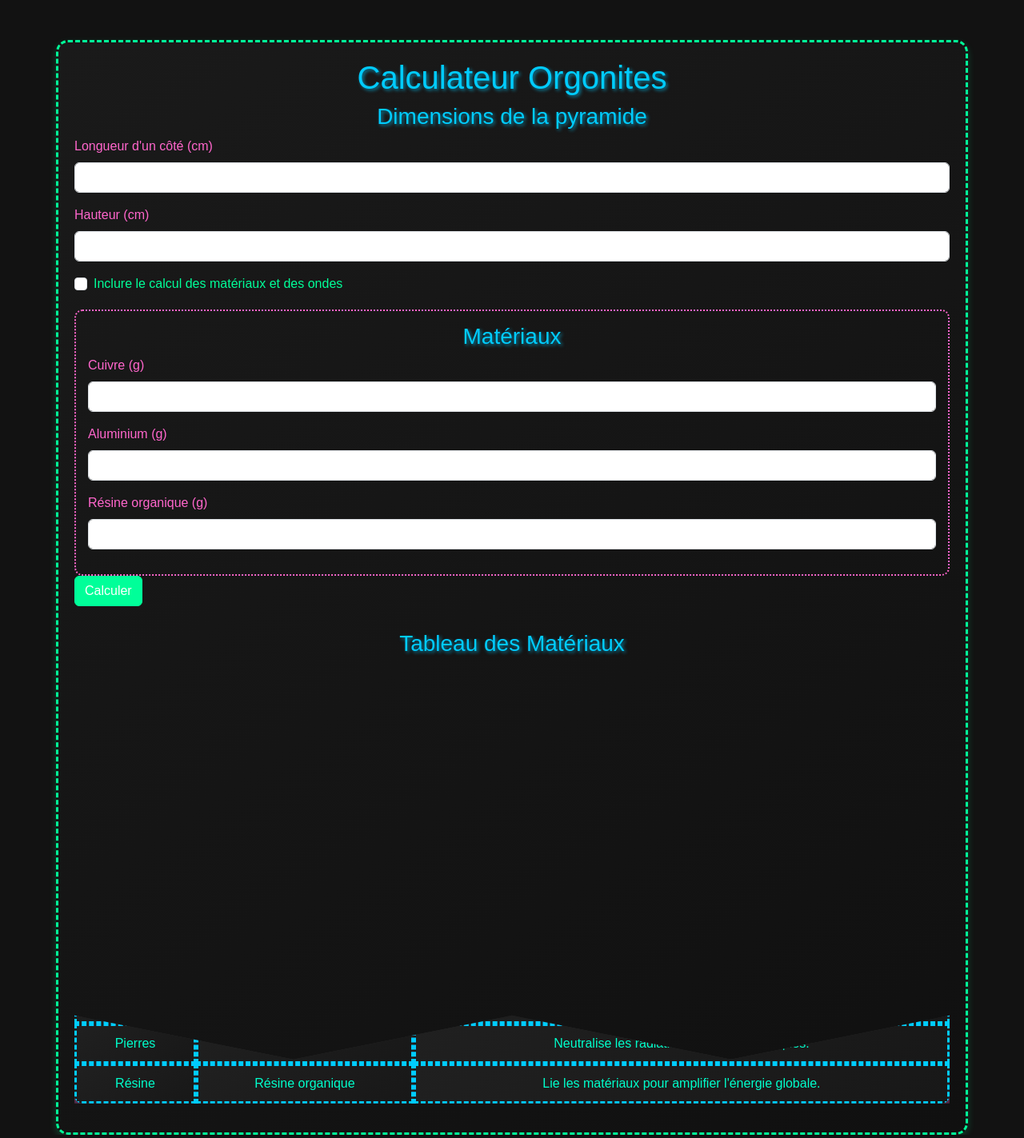
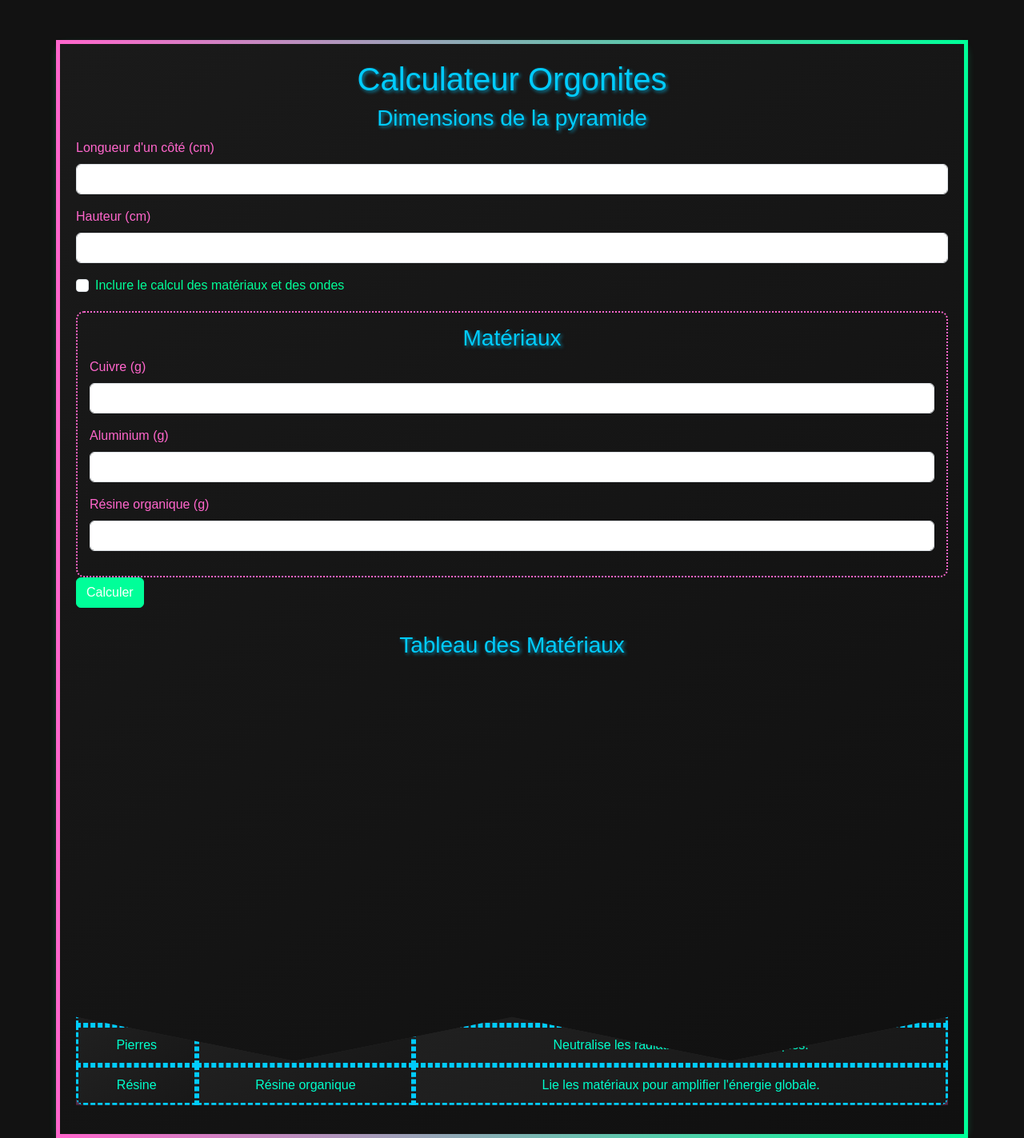
Before and after one commit to tucommenceapousser/orgocalc, a Flask app: page / in a window 1280 px wide. Shown: the whole page at 80% size. Run offline with Flask 3, Linux system fonts and the light colour scheme.

Commit message:
Update index.html

```diff
--- a/templates/index.html
+++ b/templates/index.html
@@ -13,7 +13,8 @@
         }
         .container {
             margin-top: 50px;
-            border: 3px dashed #00ff99;
+            border: 5px dashed transparent;
+            border-image: linear-gradient(to right, #ff66cc, #00ff99) 1;
             padding: 20px;
             border-radius: 15px;
             background: linear-gradient(145deg, #1a1a1a, #101010);
```
